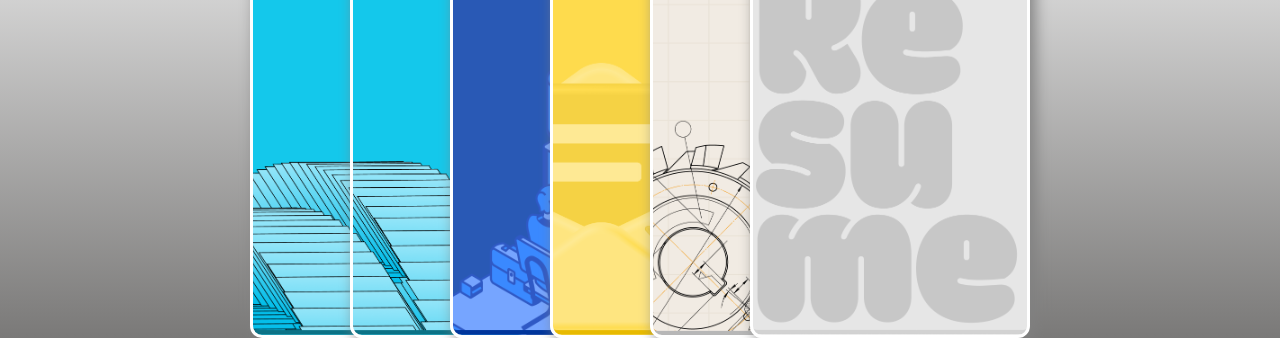
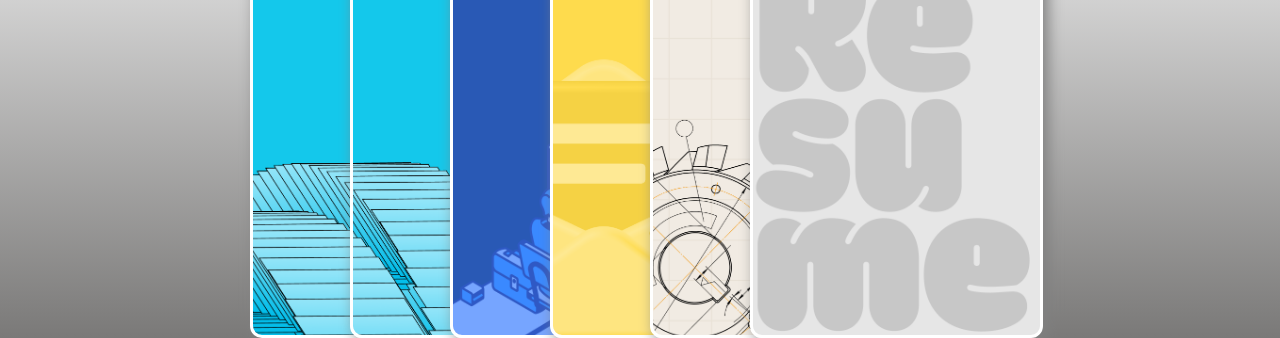
Before and after one commit to shivansh00000/portfolio, a plain HTML site: page index.html in a window 1280 px wide. Shown: the part 462-800 px from the top of the page. Drawn offline with Linux system fonts and the light colour scheme.

Commit message:
Update style.css

```diff
--- a/style.css
+++ b/style.css
@@ -34,12 +34,13 @@ html,body{
     border-radius: 12px;
     background-position: center;
     background-size: 111%;
+    background-repeat: no-repeat;
     font-weight: 700;
     bottom:0px;
     transition: transform 0.8s ease , box-shadow 0.5s ease;
     box-shadow: 5px 5px 15px grey;
     border: 3px solid white;
-    width:280px;
+    width:36.6vh;
     height:50vh;
 }
 
@@ -54,6 +55,7 @@ html,body{
     translate: 100px 0px;
     color:white;
     animation: github 1.3s ease 1;
+    background-size: cover;
 }
 
 .linkedin-img {
```
